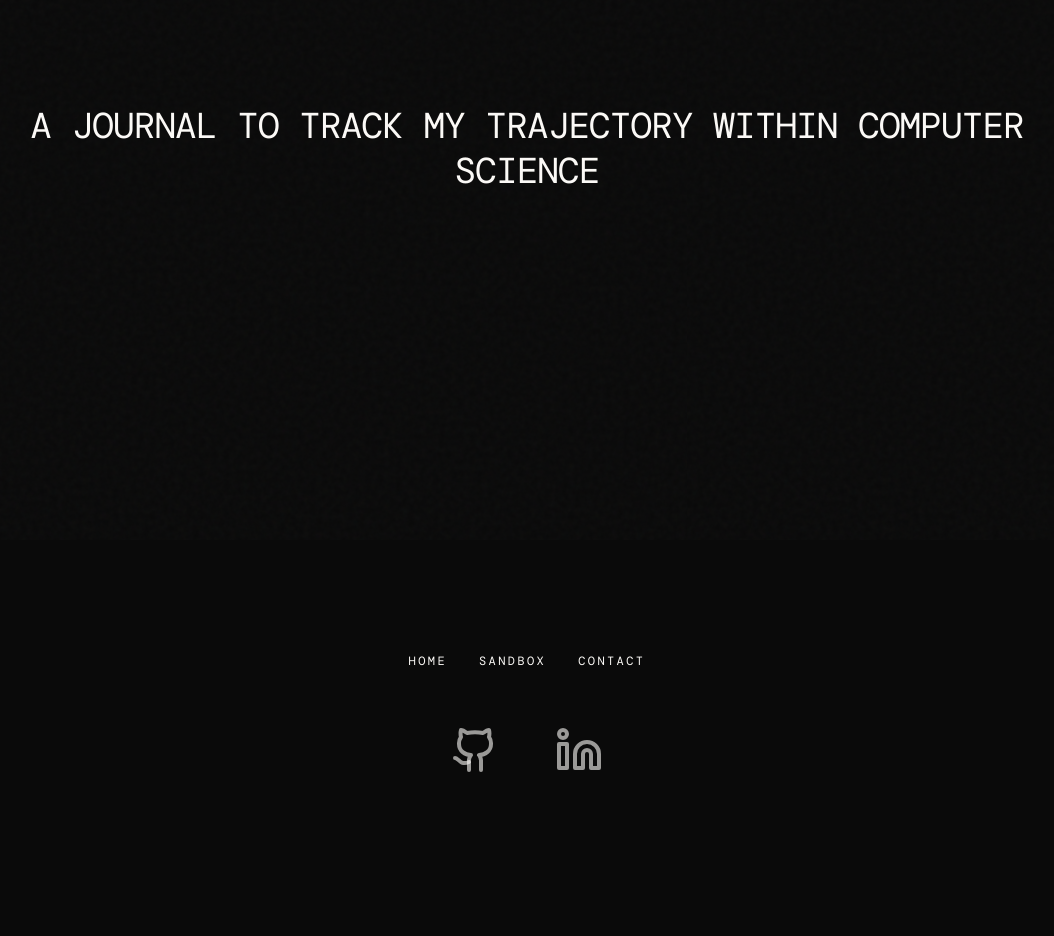
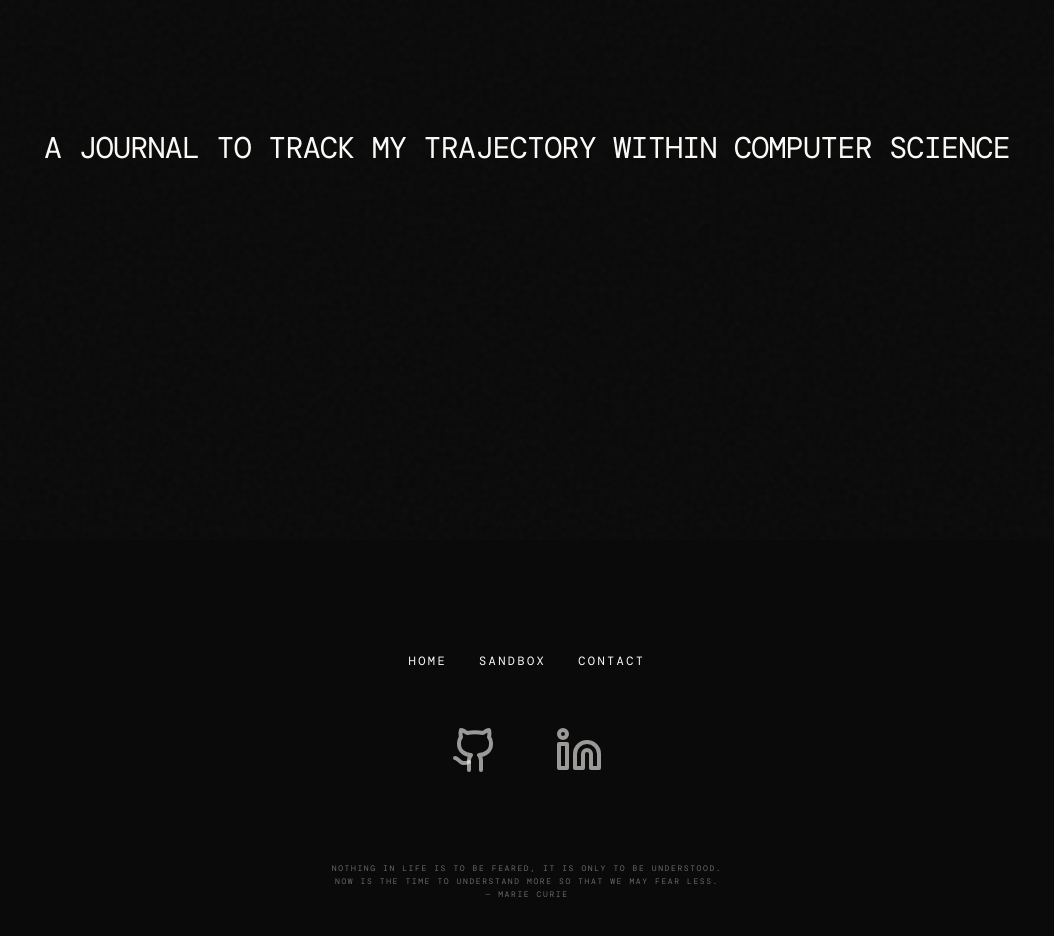
Before and after one commit to s1yav/sriyav-portfolio, a React (Vite) app: page / in a window 1280 px wide. Shown: the part 260-1196 px from the top of the page, without its empty margins (113-1167 px from the left). Built offline with nearby package versions, Linux system fonts and the light colour scheme; a web font is replaced by a local one.

Commit message:
style: adjust heading size and add footer
Reduce hero heading size for better visual balance.

```diff
--- a/src/App.tsx
+++ b/src/App.tsx
@@ -263,7 +263,7 @@ const HomePage = () => {
             whileInView={{ opacity: 1, y: 0 }}
             viewport={{ once: true }}
             transition={{ duration: 1.2, ease: [0.16, 1, 0.3, 1] }}
-            className="text-2xl md:text-4xl mb-8 font-serif leading-tight tracking-tight max-w-5xl mx-auto text-o5-ink font-light"
+            className="text-xl md:text-3xl mb-8 font-serif leading-tight tracking-tight max-w-5xl mx-auto text-o5-ink font-light"
           >
             A journal to track my trajectory within computer science
           </motion.h1>
@@ -772,6 +772,12 @@ const Footer = ({ onNavigate }: { onNavigate: (page: PageType) => void }) => {
             <Linkedin size={48} />
           </a>
         </div>
+
+        <p className="max-w-2xl font-mono text-[8px] uppercase tracking-[0.2em] leading-relaxed text-o5-ink/40 px-4 mt-12 text-center">
+          NOTHING IN LIFE IS TO BE FEARED, IT IS ONLY TO BE UNDERSTOOD.<br />
+          NOW IS THE TIME TO UNDERSTAND MORE SO THAT WE MAY FEAR LESS.<br />
+          — MARIE CURIE
+        </p>
       </div>
     </footer>
   );
```
